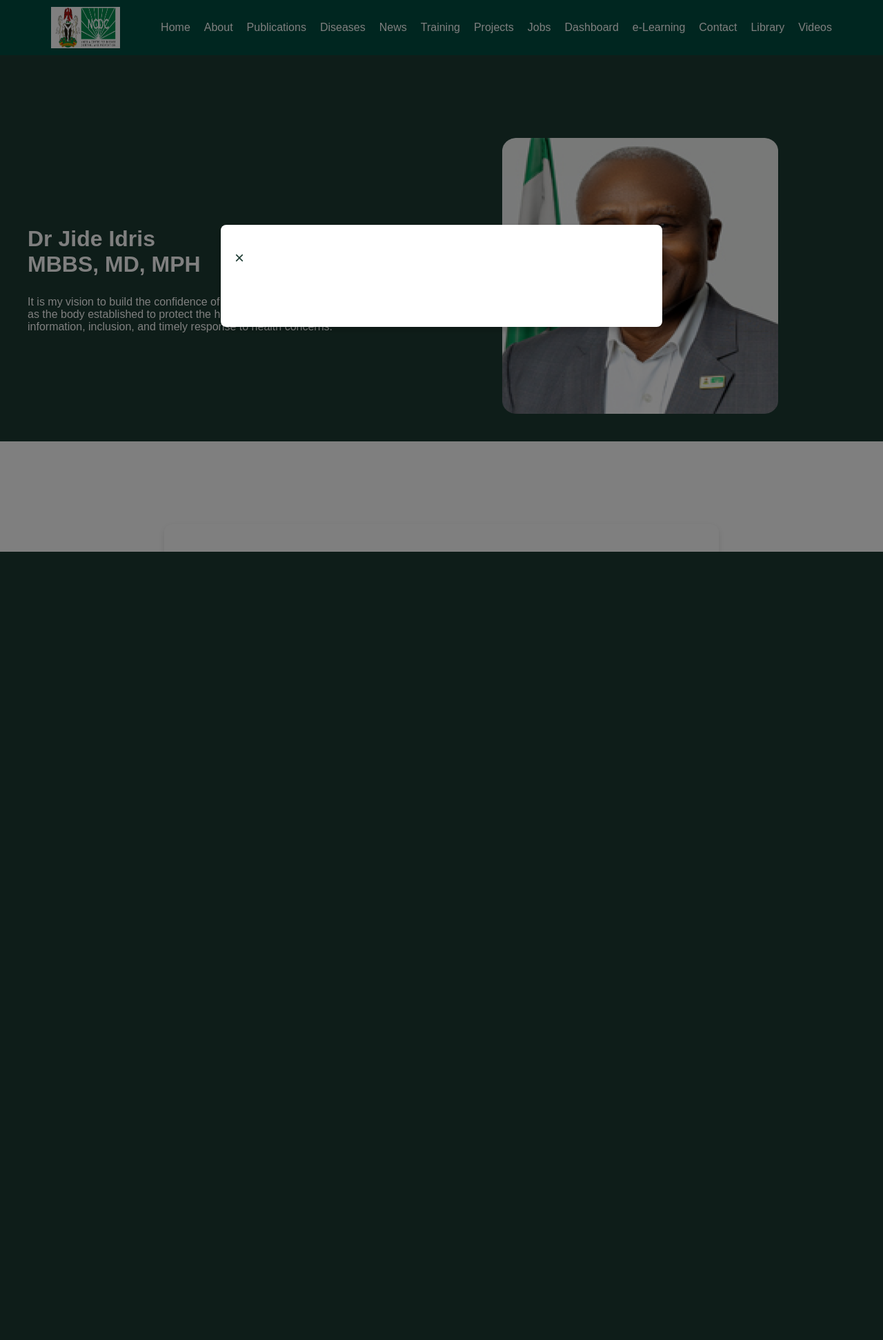
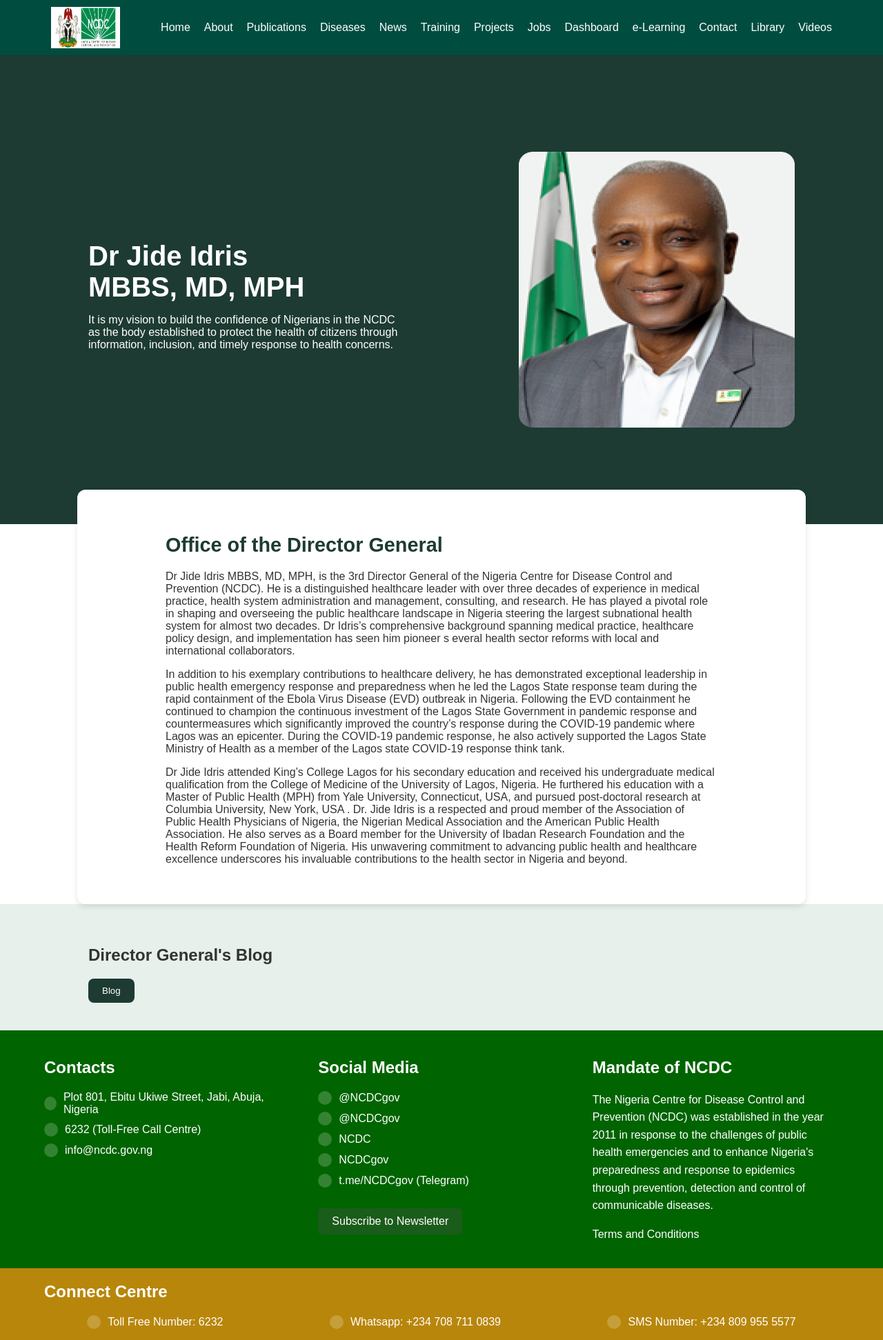
Before and after one commit to Banchi-salim/NCDC, a Django app: page /dg/ in a window 1280 px wide. Shown: the top 1943 px of the page at 69% size. Before the commit the page ends 800 px from the top, so only its background shows below. Run offline with Django 5.2, Linux system fonts and the light colour scheme; data that the repository does not hold is empty.

Commit message:
working on about us

```diff
--- a/ncdc_project/ncdc/static/ncdc/css/dg.css
+++ b/ncdc_project/ncdc/static/ncdc/css/dg.css
@@ -1,127 +1,126 @@
-/* General Styles */
-.dg-section {
-    width:100%;
-    background-color: #1d3b32;
+/* General Styling */
+body {
+    font-family: Arial, sans-serif;
+    color: #333;
 }
 
 /* Profile Section */
 .profile-section {
     display: flex;
-    gap:240px;
+    height: 600px;
     align-items: center;
-    color: white;
-    border-radius: 0px, 0px, 12px, 12px;
-    padding: 40px;
-    padding-top: 120px;
-    margin-bottom: 100px;
-    overflow: hidden;
-    animation: fadeIn 1s ease-in-out;
+    background-color: #1d3b32;
+    color: #ffffff;
+    padding: 40px 10%;
 }
 
-.profile-image {
-    width: 400px;
-    height: 400px;
-    border-radius: 8px;
-    margin-right: 80px;
-    animation: slideIn 1s ease-in-out;
+.profile-text {
+    flex: 1;
 }
 
 .profile-text h1 {
-    font-size: 2rem;
-    font-weight: bold;
+    font-size: 2.5rem;
+    margin-bottom: 10px;
+}
+
+.profile-text span {
+    font-weight: normal;
+    font-size: 1.5rem;
 }
 
 .profile-text p {
     font-size: 1rem;
-    margin-top: 10px;
-    text-align:justify;
+}
+
+.profile-image {
+    margin-left: 40px;
+    flex-shrink: 0;
+    width: 400px;
+    height: 400px;
+}
+
+.profile-image img {
+    border-radius: 8px;
+
 }
 
 /* Office Section */
-.office {
-    display: flex;
-    justify-content: center;
-    align-items: center;
-    padding: 20px; /* Optional padding for spacing */
-}
-
 .office-section {
     background-color: #ffffff;
-    width:60%;
-    height:700px;
-    padding: 30px;
+    padding: 40px 10%;
+    margin: -50px auto 0 auto;
     border-radius: 12px;
-    margin-bottom: 40px;
     box-shadow: 0 4px 8px rgba(0, 0, 0, 0.1);
-    animation: fadeInUp 1s ease-in-out;
+    width: 80%;
+    max-width: 800px;
+    z-index: 10;
+    position: relative;
 }
 
 .office-section h2 {
     font-size: 1.8rem;
-    text-align: center;
+    color: #1d3b32;
     margin-bottom: 20px;
 }
 
-.office-section p {
+.office-content p {
     font-size: 1rem;
     line-height: 1.6;
     color: #555;
 }
 
+/* Blog Section */
 .dg-blog-section {
+    background-color: #e7f0eb;
+    padding: 40px 10%;
+}
+
+.dg-blog-header {
     display: flex;
     align-items: center;
-    justify-content: space-between;
-    padding: 40px;
-    background-color: #eaf1ed;
-    height: 800px;
+    gap: 20px;
+    margin-bottom: 20px;
 }
 
-.dg-blog-intro {
-    flex: 1;
-    margin-right: 20px;
-}
-
-.dg-blog-intro h2 {
-    font-size: 2rem;
+.dg-blog-header h2 {
+    font-size: 1.8rem;
     color: #1d3b32;
-    margin-bottom: 10px;
 }
 
 .blog-button {
     background-color: #1d3b32;
-    color: white;
+    color: #fff;
     padding: 10px 20px;
     border: none;
     border-radius: 8px;
     cursor: pointer;
-    font-size: 1rem;
 }
 
 .dg-blog-cards {
-    display: grid;
-    grid-template-columns: 1fr 1fr;
+    display: flex;
     gap: 20px;
-    flex: 1;
+    justify-content: center;
 }
 
 .blog-card {
-    background-color: white;
+    width: 120px;
+    height: 120px;
+    background-color: #ffffff;
     border-radius: 8px;
+    box-shadow: 0 4px 8px rgba(0, 0, 0, 0.1);
     overflow: hidden;
-    box-shadow: 0 4px 8px rgba(0, 0, 0, 0.1);
     cursor: pointer;
-    transition: transform 0.2s;
+    transition: transform 0.3s;
+}
+
+.blog-card img {
+    width: 100%;
+    height: 100%;
+    object-fit: cover;
 }
 
 .blog-card:hover {
     transform: scale(1.05);
-}
-
-.blog-card img {
-    width: 100%;
-    height: auto;
-    display: block;
 }
 
 /* Modal Styles */
@@ -134,19 +133,20 @@
     height: 100%;
     background-color: rgba(0, 0, 0, 0.5);
     z-index: 1000;
-    overflow-y: auto;
-    display: flex;
     align-items: center;
     justify-content: center;
 }
 
 .modal-content {
-    background-color: white;
+    background-color: #ffffff;
+    margin: 10% auto;
     padding: 20px;
-    border-radius: 8px;
     width: 90%;
     max-width: 600px;
+    border-radius: 8px;
     box-shadow: 0 4px 8px rgba(0, 0, 0, 0.2);
+    overflow-y: auto;
+    max-height: 80vh;
 }
 
 .modal-header {
@@ -167,8 +167,7 @@
     flex-direction: column;
     align-items: center;
     gap: 20px;
-    font-size: 1rem;
-    color: #555;
+    text-align: center;
 }
 
 .modal-body img {
--- a/ncdc_project/ncdc/templates/ncdc/dg.html
+++ b/ncdc_project/ncdc/templates/ncdc/dg.html
@@ -18,7 +18,7 @@
     </div>
 </section>
 
-<section class="office">
+<section class="office" style="">
     <div class="office-section">
         <h2>Office of the Director General</h2>
         <p>
```
Also changed, not shown: other parts of ncdc_project/ncdc/static/ncdc/css/dg.css (+8 -57 lines).
